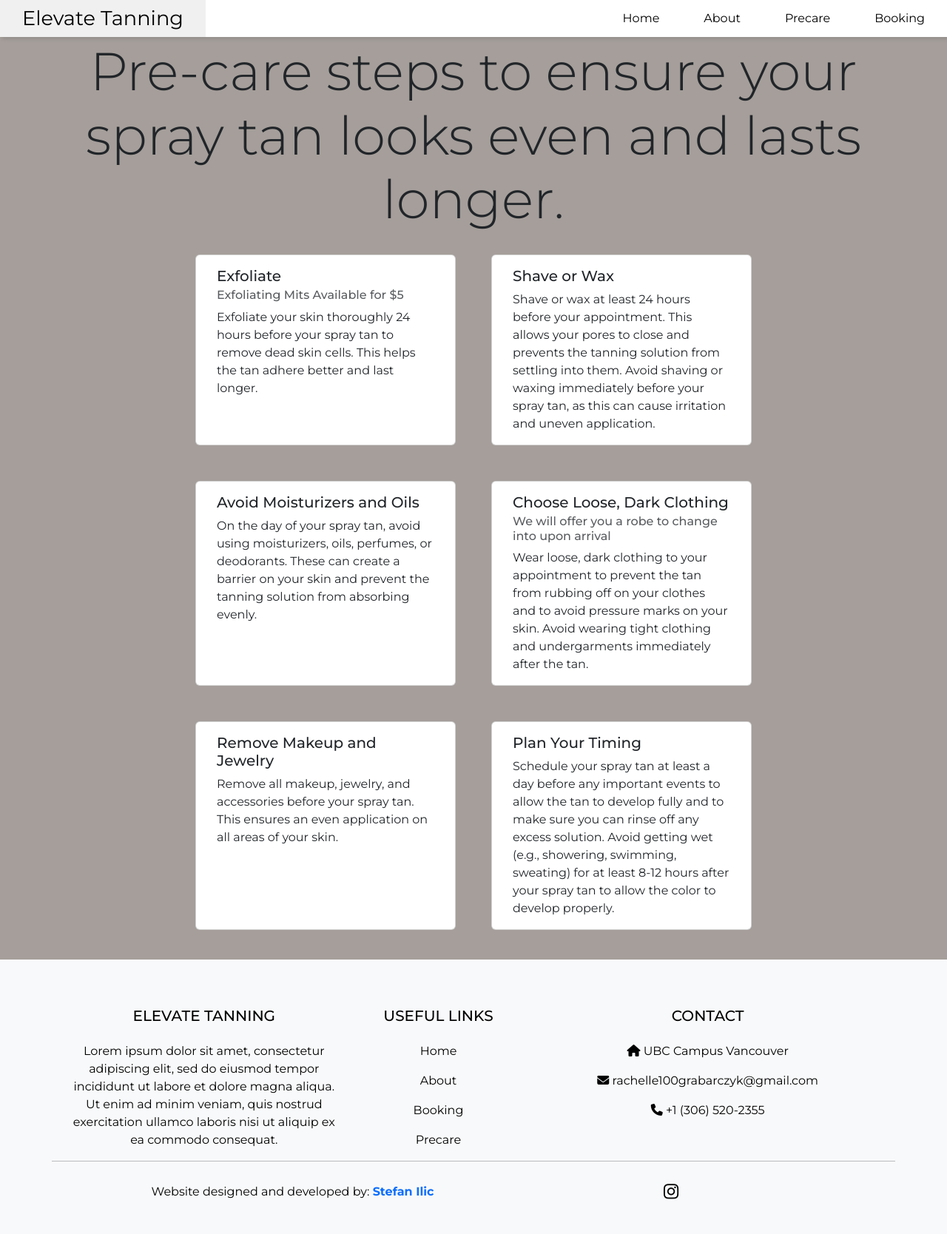
After one commit to StefanLearnsCS/Elevate-Tanning, a Django app: page /precare in a window 1280 px wide. The commit adds this page. Shown: the whole page at 74% size. Run offline with Django 5.2, Linux system fonts and the light colour scheme.

Commit message:
Completed Precare page and Booking Page, added instagram label to homepage logo

```diff
--- a/Elevate/static/css/style.css
+++ b/Elevate/static/css/style.css
@@ -111,7 +111,7 @@ section h1,h2 {
 }
 
 #header-btn {
-  margin-top: 1.5rem;
+  margin-top: 0.1rem;
 }
 
 
@@ -122,10 +122,6 @@ section h1,h2 {
 
   .custom-h2 {
     font-size: 2.5rem;
-  }
-
-  #header-btn {
-    margin-top: 1.5rem;
   }
 }
 
@@ -139,12 +135,8 @@ section h1,h2 {
     font-size: 2rem;
   }
 
-  #header-btn {
-    margin-top: 1.5rem;
-  }
-
   section {
-    height: 30vh;
+    height: 35vh;
 }
 }
 
@@ -165,10 +157,6 @@ section h1,h2 {
 
   .custom-h2 {
     font-size: 2em;
-  }
-
-  #header-btn {
-    margin-top: 1.5rem;
   }
 
   #about-profile-img {
@@ -197,16 +185,11 @@ section h1,h2 {
   }
 
   .custom-h1 {
-    font-size: 2.5rem;
+    font-size: 2.25rem;
     text-wrap: nowrap;
   }
 
   .custom-h2 {
     font-size: 1.5em;
   }
-
-  #header-btn {
-    margin-top: 2rem;
-  }
-
 }
--- a/Elevate/templates/partials/footer.html
+++ b/Elevate/templates/partials/footer.html
@@ -19,10 +19,10 @@
                         <a href="{% url 'about' %}" class="text-black" style="text-decoration: none;"> About </a>
                     </p>
                     <p>
-                        <a href="#" class="text-black" style="text-decoration: none;"> Booking </a>
+                        <a href="{% url 'booking' %}" class="text-black" style="text-decoration: none;"> Booking </a>
                     </p>
                     <p>
-                        <a href="#" class="text-black" style="text-decoration: none;"> Precare </a>
+                        <a href="{% url 'precare' %}" class="text-black" style="text-decoration: none;"> Precare </a>
                     </p>
                 </div>
                 <div class="col-md-5 col-lg-5 col-xl-5 mx-auto mt-3">
@@ -56,11 +56,6 @@
                                         <i class="fab fa-instagram"></i>
                                     </a>
                                 </li>
-                                <li class="list-inline-item">
-                                    <a href="#" class="btn-floating btn-sm text-black" style="font-size: 23px;">
-                                        <i class="fab fa-facebook"></i>
-                                    </a>
-                                </li>
                             </ul>
                         </div>
                     </div>
--- a/Elevate/templates/partials/header.html
+++ b/Elevate/templates/partials/header.html
@@ -5,15 +5,15 @@
         <li onclick=hideSidebar()><a href="#"><svg xmlns="http://www.w3.org/2000/svg" height="26px" viewBox="0 -960 960 960" width="26px" fill="#000000"><path d="m256-200-56-56 224-224-224-224 56-56 224 224 224-224 56 56-224 224 224 224-56 56-224-224-224 224Z"/></svg> </a></li>
         <li class="sidebar-items"><a href="{% url 'index' %}"> Home </a></li>
         <li class="sidebar-items"><a href="{% url 'about' %}"> About </a></li>
-        <li class="sidebar-items"><a href="#"> Precare </a></li>
-        <li class="sidebar-items"><a href="#"> Booking </a></li>
+        <li class="sidebar-items"><a href="{% url 'precare' %}"> Precare </a></li>
+        <li class="sidebar-items"><a href="{% url 'booking' %}"> Booking </a></li>
     </ul>
     <ul>
         <li class="brand-title"><a href="{% url 'index' %}"> Elevate Tanning </a></li>
         <li class="hideonMobile"><a href="{% url 'index' %}"> Home </a></li>
         <li class="hideonMobile"><a href="{% url 'about' %}"> About </a></li>
-        <li class="hideonMobile"><a href="#"> Precare </a></li>
-        <li class="hideonMobile"><a href="#"> Booking </a></li>
+        <li class="hideonMobile"><a href="{% url 'precare' %}"> Precare </a></li>
+        <li class="hideonMobile"><a href="{% url 'booking' %}"> Booking </a></li>
         <li class="menu-button" onclick=showSidebar()><a href="#"><svg xmlns="http://www.w3.org/2000/svg" height="26px" viewBox="0 -960 960 960" width="26px" fill="#000000"><path d="M120-240v-80h720v80H120Zm0-200v-80h720v80H120Zm0-200v-80h720v80H120Z"/></svg></a></li>
     </ul>
 </nav>
--- /dev/null
+++ b/Elevate/templates/precare.html
@@ -0,0 +1,58 @@
+{% extends 'base.html' %}
+{% load static %}
+
+{% block content %}
+
+<div class="container">
+    <h1 class="display-2 text-center">Pre-care steps to ensure your spray tan looks even and lasts longer.</h1>
+    <div class="row justify-content-center">
+        <div class="card" style="width: 22rem; margin: 1.5rem;">
+            <div class="card-body">
+            <h5 class="card-title"> Exfoliate </h5>
+            <h6 class="card-subtitle mb-2 text-body-secondary"> Exfoliating Mits Available for $5</h6>
+            <p class="card-text">Exfoliate your skin thoroughly 24 hours before your spray tan to remove dead skin
+                                cells. This helps the tan adhere better and last longer.</p>
+            </div>
+        </div>
+        <div class="card" style="width: 22rem; margin: 1.5rem;">
+            <div class="card-body">
+            <h5 class="card-title">Shave or Wax</h5>
+            <p class="card-text">Shave or wax at least 24 hours before your appointment.
+                                This allows your pores to close and prevents the tanning solution from settling into them.
+                                Avoid shaving or waxing immediately before your spray tan, as this can cause irritation and uneven application.</p>
+            </div>
+        </div>
+        <div class="card" style="width: 22rem; margin: 1.5rem;">
+            <div class="card-body">
+            <h5 class="card-title">Avoid Moisturizers and Oils</h5>
+            <p class="card-text">On the day of your spray tan, avoid using moisturizers, oils, perfumes, or deodorants.
+                                These can create a barrier on your skin and prevent the tanning solution from absorbing evenly.</p>
+            </div>
+        </div>
+        <div class="card" style="width: 22rem; margin: 1.5rem;">
+            <div class="card-body">
+            <h5 class="card-title"> Choose Loose, Dark Clothing </h5>
+            <h6 class="card-subtitle mb-2 text-body-secondary"> We will offer you a robe to change into upon arrival </h6>
+            <p class="card-text">Wear loose, dark clothing to your appointment to prevent the tan from rubbing off on your clothes and
+                                to avoid pressure marks on your skin. Avoid wearing tight clothing and undergarments immediately after the tan.</p>
+            </div>
+        </div>
+        <div class="card" style="width: 22rem; margin: 1.5rem;">
+            <div class="card-body">
+            <h5 class="card-title"> Remove Makeup and Jewelry </h5>
+            <p class="card-text">Remove all makeup, jewelry, and accessories before your spray tan. This ensures an even application
+                                on all areas of your skin.</p>
+            </div>
+        </div>
+        <div class="card" style="width: 22rem; margin: 1.5rem;">
+            <div class="card-body">
+            <h5 class="card-title"> Plan Your Timing </h5>
+            <p class="card-text">Schedule your spray tan at least a day before any important events to allow the tan to
+                develop fully and to make sure you can rinse off any excess solution. Avoid getting wet (e.g., showering, swimming, sweating)
+                for at least 8-12 hours after your spray tan to allow the color to develop properly.</p>
+            </div>
+        </div>
+    </div>
+</div>
+
+{% endblock %}
--- a/Elevate/urls.py
+++ b/Elevate/urls.py
@@ -3,5 +3,7 @@ from . import views
 
 urlpatterns = [
     path('', views.index, name='index'),
-    path('about', views.about, name='about')
+    path('about', views.about, name='about'),
+    path('precare', views.precare, name='precare'),
+    path('booking', views.booking, name='booking')
 ]
--- a/Elevate/views.py
+++ b/Elevate/views.py
@@ -5,3 +5,9 @@ def index(request):
 
 def about(request):
     return render(request, 'about.html', {})
+
+def precare(request):
+    return render(request, 'precare.html', {})
+
+def booking(request):
+    return render(request, 'booking.html', {})
```
Also changed, not shown: Elevate/templates/booking.html (added, +22 -0 lines), Elevate/templates/index.html (+5 -5 lines).
